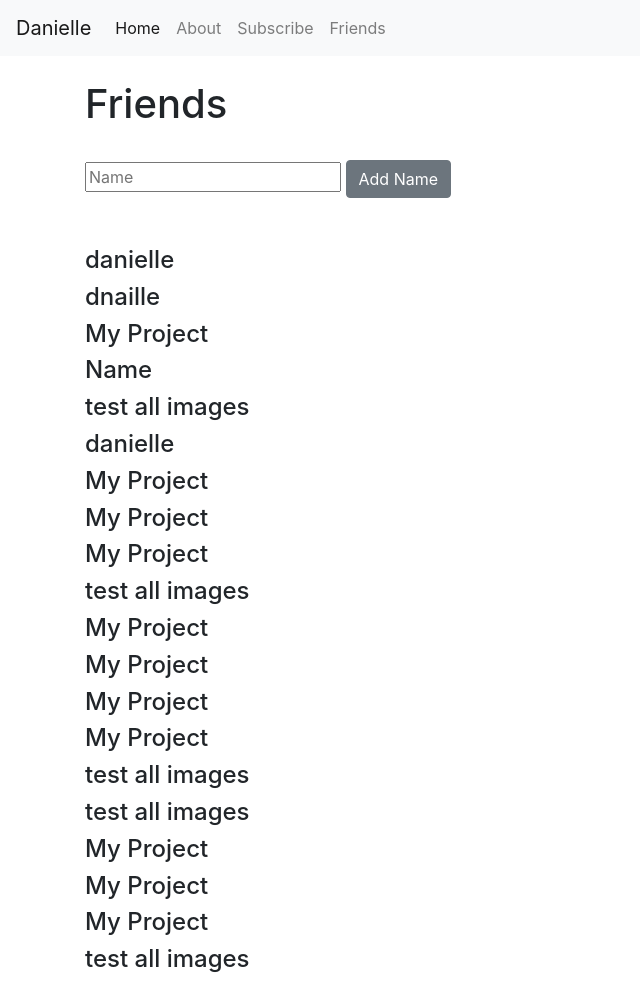
After one commit to Danielle-Smith/FlaskPython, a Flask app: page /friends in a window 1280 px wide. The commit adds this page. Shown: the whole page, without its empty margins (0-640 px from the left). Run offline with Flask 2, Linux system fonts and the light colour scheme; data comes from the database, SQL or seed files in the repository; both versions use the stored data as it was after the commit.

Commit message:
added db

```diff
--- a/app.py
+++ b/app.py
@@ -1,9 +1,41 @@
-from flask import Flask, render_template, request
-import smtplib
+from flask import Flask, render_template, request, redirect
+from flask_sqlalchemy import SQLAlchemy
+from datetime import datetime
+# import smtplib
 
 app = Flask(__name__)
+app.config['SQLALCHEMY_DATABASE_URI'] = 'sqlite:///friends.db'
+# Initialize db
+db = SQLAlchemy(app)
+
+#Create db model
+class Friends(db.Model):
+  id = db.Column(db.Integer, primary_key=True)
+  name = db.Column(db.String(50), nullable=False)
+  date_created = db.Column(db.DateTime, default=datetime.utcnow)
+
+  #Create function to return string when we add something
+  def __repr__(self):
+    return '<Name %r>' % self.id
 
 subscribers = []
+
+@app.route('/friends', methods=['POST', 'GET'])
+def friends():
+  if request.method == "POST":
+      friend_name = request.form['name']
+      new_friend = Friends(name=friend_name)
+
+      # Push to Database
+      try:
+        db.session.add(new_friend)
+        db.session.commit()
+        return redirect('friends')
+      except:
+        return "There was an error adding your friend"
+  else:
+    friends = Friends.query.order_by(Friends.date_created)
+    return render_template('friends.html', friends=friends)
 
 @app.route('/')
 def index():
@@ -32,11 +64,11 @@ def form():
       last_name=last_name,
       email=email)
 
-  message = "You have been subscribed to my email newsletter"
-  server = smtplib.SMTP("smtp.gmail.com", 587)
-  server.starttls()
-  server.login("danielle@natesdesign.com", "PASWORD")
-  server.sendmail("danielle@natesdesign.com", email, message)
+  # message = "You have been subscribed to my email newsletter"
+  # server = smtplib.SMTP("smtp.gmail.com", 587)
+  # server.starttls()
+  # server.login("danielle@natesdesign.com", "PASWORD")
+  # server.sendmail("danielle@natesdesign.com", email, message)
 
   subscribers.append(f"{first_name} {last_name} | {email}")
   return render_template('form.html', subscribers=subscribers)
--- a/templates/base.html
+++ b/templates/base.html
@@ -22,6 +22,7 @@
           <a class="nav-link active" href="{{ url_for('index')}}">Home <span class="sr-only">(current)</span></a>
           <a class="nav-link" href="{{ url_for('about')}}">About</a>
           <a class="nav-link" href="{{ url_for('subscribe')}}">Subscribe</a>
+          <a class="nav-link" href="{{ url_for('friends')}}">Friends</a>
 
         </div>
       </div>
--- /dev/null
+++ b/templates/friends.html
@@ -0,0 +1,19 @@
+{% extends 'base.html' %}
+{% block title %} About {% endblock%}
+{% block content %}
+<div class="container">
+  <h1>Friends</h1>
+  <br/>
+  <form action="/friends" METHOD="POST">
+    <input type="text" placeholder="Name" name="name">
+    <input type="submit" value="Add Name" class="btn btn-secondary">
+  </form>
+
+  <br/><br/>
+  {% for friend in friends %}
+    <h4>
+      {{ friend.name }}
+    </h4>
+  {% endfor %}
+</div>
+{% endblock %}
```
Also changed, not shown: friends.db (added), 2 other files.
